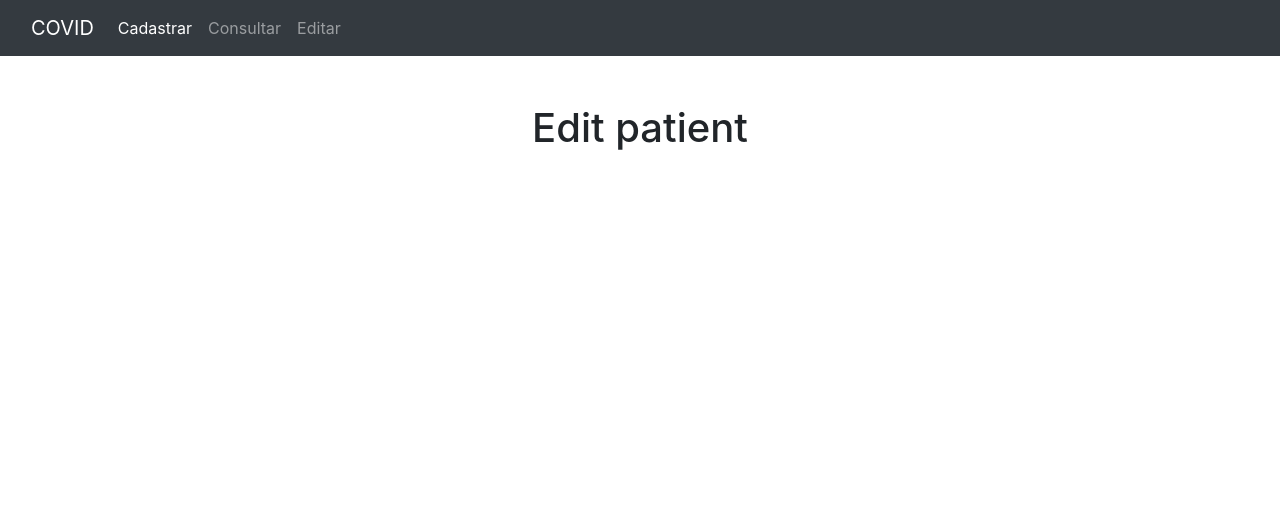
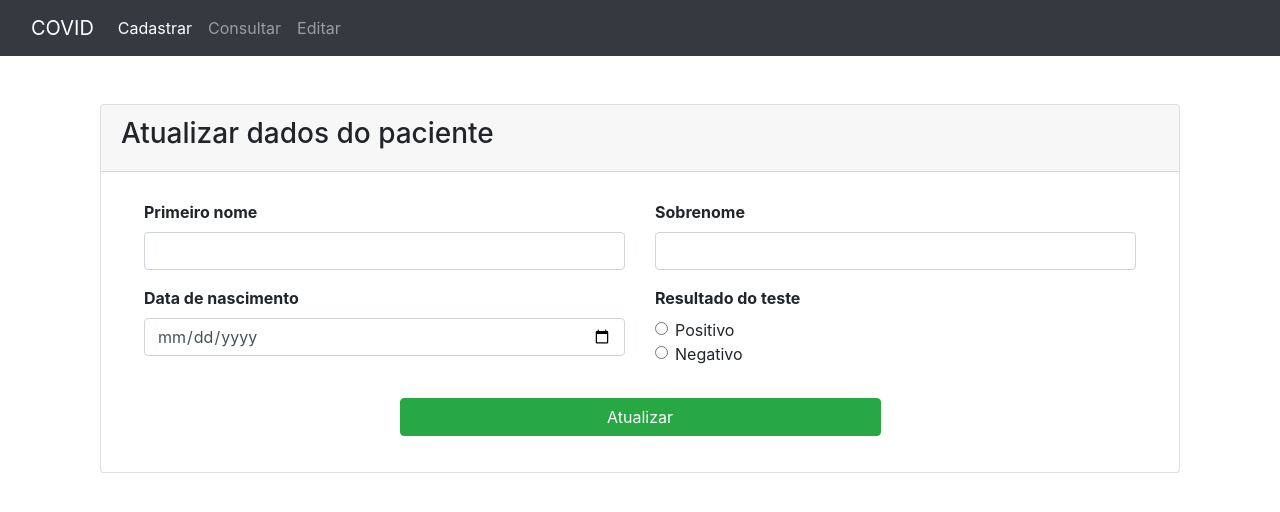
Before and after one commit to WellingtonFidelis/patients-covid-app, a Vue app in the folder frontend-vue-app/: page /edit-patient/1 in a window 1280 px wide. Shown: the top 512 px of the page. Built offline with nearby package versions, Linux system fonts and the light colour scheme; no server answers.

Commit message:
Development of delete button and edit button.

```diff
--- a/frontend-vue-app/src/components/create-patient/CreatePatient.js
+++ b/frontend-vue-app/src/components/create-patient/CreatePatient.js
@@ -1,4 +1,4 @@
-import PatientService from "../../services/PatientService";
+import PatientService from "@/services/PatientService";
 
 export default {
   components: {
--- a/frontend-vue-app/src/components/create-patient/CreatePatientComponent.vue
+++ b/frontend-vue-app/src/components/create-patient/CreatePatientComponent.vue
@@ -97,11 +97,12 @@
           </div>
           <!-- button to save -->
           <div class="row ml-2 mr-2 mt-3">
-            <div
-              class="form-group col-sm-3 col-md-6 mx-auto"
-              v-on:click="submitNewPatient"
-            >
-              <button type="submit" class="btn btn-success btn-block">
+            <div class="form-group col-sm-3 col-md-6 mx-auto">
+              <button
+                type="submit"
+                class="btn btn-success btn-block"
+                v-on:click="submitNewPatient"
+              >
                 Salvar
               </button>
             </div>
--- /dev/null
+++ b/frontend-vue-app/src/components/edit-patient/EditPatient.js
@@ -0,0 +1,25 @@
+import PatientService from "../../services/PatientService";
+
+export default {
+  data() {
+    return {
+      patient: {},
+    };
+  },
+  mounted() {
+    this.gettingPatientById();
+  },
+  methods: {
+    submitUpdateFormPatient() {},
+    async gettingPatientById() {
+      const id = this.$router.currentRoute._value.params.id;
+      const response = await PatientService.getPatientById(id);
+      this.patient = { ...response };
+    },
+    async updatedPatient() {
+      await PatientService.retrievePatient({
+        id: this.$router.currentRoute._value.params.id,
+      });
+    },
+  },
+};
--- a/frontend-vue-app/src/components/edit-patient/EditPatientComponent.vue
+++ b/frontend-vue-app/src/components/edit-patient/EditPatientComponent.vue
@@ -1,15 +1,118 @@
 <template>
-  <div class="row justify-content-center">
-    <h1>Edit patient</h1>
+  <div class="container">
+    <div class="card">
+      <div class="card-header">
+        <h3>Atualizar dados do paciente</h3>
+      </div>
+      <div class="card-body">
+        <form v-on:submit.prevent="submitUpdateFormPatient">
+          <!-- row for first name and second name -->
+          <div class="row mt-2 ml-2 mr-2">
+            <div class="col col-sm-3 col-md-6 col-lg-6">
+              <div class="form-group">
+                <label for="inputFirstName" class="font-weight-bold"
+                  >Primeiro nome</label
+                >
+                <input
+                  type="text"
+                  class="form-control"
+                  name="inputFirstName"
+                  id="inputFirstName"
+                  v-model="patient.firstName"
+                  placeholder=""
+                  required="true"
+                />
+              </div>
+            </div>
+            <div class="col col-sm-3 col-md-6 col-lg-6">
+              <div class="form-group">
+                <label for="inputLastName" class="font-weight-bold"
+                  >Sobrenome</label
+                >
+                <input
+                  type="text"
+                  class="form-control"
+                  name="inputLastName"
+                  id="inputLastName"
+                  v-model="patient.lastName"
+                  placeholder=""
+                  required="true"
+                />
+              </div>
+            </div>
+          </div>
+          <!-- row for birth date and result test -->
+          <div class="row ml-2 mr-2">
+            <div class="col col-sm-3 col-md-6 col-lg-6">
+              <div class="form-group">
+                <label for="inputBirthDate" class="font-weight-bold"
+                  >Data de nascimento</label
+                >
+                <input
+                  type="date"
+                  class="form-control"
+                  name="inputBirthDate"
+                  id="inputBirthDate"
+                  v-model="patient.birthDate"
+                  placeholder=""
+                  required="true"
+                />
+              </div>
+            </div>
+            <div class="col col-sm-3 col-md-6 col-lg-6">
+              <div class="form-group">
+                <label for="inputBirthDate" class="font-weight-bold"
+                  >Resultado do teste</label
+                >
+                <div class="form-check">
+                  <input
+                    class="form-check-input"
+                    type="radio"
+                    name="inputRadioTest"
+                    id="inputRadioTestPositivo"
+                    v-model="patient.testResult"
+                    value="positivo"
+                    required="true"
+                  />
+                  <label class="form-check-label" for="inputRadioTestPositivo"
+                    >Positivo</label
+                  >
+                </div>
+                <div class="form-check">
+                  <input
+                    class="form-check-input"
+                    type="radio"
+                    name="inputRadioTest"
+                    id="inputRadioTestNegativo"
+                    v-model="patient.testResult"
+                    value="negativo"
+                    required="true"
+                  />
+                  <label class="form-check-label" for="inputRadioTestNegativo"
+                    >Negativo</label
+                  >
+                </div>
+              </div>
+            </div>
+          </div>
+          <!-- button to save -->
+          <div class="row ml-2 mr-2 mt-3">
+            <div class="form-group col-sm-3 col-md-6 mx-auto">
+              <button
+                type="submit"
+                class="btn btn-success btn-block"
+                v-on:click="updatedPatient"
+              >
+                Atualizar
+              </button>
+            </div>
+          </div>
+        </form>
+      </div>
+    </div>
   </div>
 </template>
 
-<script>
-export default {
-  data() {
-    return {};
-  },
-};
-</script>
+<script src="./EditPatient.js"></script>
 
-<style></style>
+<style src="" scoped></style>
--- /dev/null
+++ b/frontend-vue-app/src/components/list-patient/ListPatient.js
@@ -0,0 +1,26 @@
+import PatientService from "../../services/PatientService";
+
+export default {
+  data() {
+    return {
+      patients: [],
+    };
+  },
+  mounted() {
+    this.listAllPatients();
+  },
+  methods: {
+    async listAllPatients() {
+      const response = await PatientService.getPatients();
+      this.patients = response;
+    },
+    async removePatient(id) {
+      console.log(id);
+      const isConfirmed = confirm("Tem certeza?");
+      if (isConfirmed) {
+        await PatientService.deletePatient(id);
+        this.listAllPatients();
+      }
+    },
+  },
+};
--- a/frontend-vue-app/src/components/list-patient/ListPatientComponent.vue
+++ b/frontend-vue-app/src/components/list-patient/ListPatientComponent.vue
@@ -1,15 +1,50 @@
 <template>
-  <div class="row justify-content-center">
-    <h1>List patient</h1>
+  <div class="container">
+    <div class="text-center mb-3">
+      <h3>Lista de pacientes</h3>
+    </div>
+    <div>
+      <table class="table table-striped">
+        <thead>
+          <tr>
+            <th class="text-center">Nome</th>
+            <th class="text-center">Sobrenome</th>
+            <th class="text-center">Data Nascimento</th>
+            <th class="text-center">Idade</th>
+            <th class="text-center">Resultado</th>
+            <th></th>
+            <th></th>
+          </tr>
+        </thead>
+        <tbody>
+          <tr v-for="patient in patients" :key="patient.id">
+            <td>{{ patient.firstName }}</td>
+            <td>{{ patient.lastName }}</td>
+            <td>{{ patient.birthDate }}</td>
+            <td>{{ patient.age }}</td>
+            <td>{{ patient.testResult }}</td>
+            <td>
+              <router-link
+                :to="{ name: 'update', params: { id: patient.id } }"
+                class="btn btn-primary btn-sm"
+                >Editar</router-link
+              >
+            </td>
+            <td>
+              <button
+                v-on:click="removePatient(patient.id)"
+                class="btn btn-danger btn-sm"
+              >
+                Excluir
+              </button>
+            </td>
+          </tr>
+        </tbody>
+      </table>
+    </div>
   </div>
 </template>
 
-<script>
-export default {
-  data() {
-    return {};
-  },
-};
-</script>
+<script src="./ListPatient.js"></script>
 
-<style></style>
+<style src="" scoped></style>
--- a/frontend-vue-app/src/services/PatientService.js
+++ b/frontend-vue-app/src/services/PatientService.js
@@ -30,7 +30,7 @@ export default {
   },
   async retrievePatient(id) {
     try {
-      const response = await Api().get(`/${id}`);
+      const response = await Api().patch(`/${id}`);
       const data = await response.data;
       return data;
     } catch (error) {
@@ -39,7 +39,7 @@ export default {
   },
   async deletePatient(id) {
     try {
-      const response = await Api().get(`/${id}`);
+      const response = await Api().delete(`/${id}`);
       const data = await response.data;
       return data;
     } catch (error) {
```
Also changed, not shown: 1 other file (tests, documents, lock files or other folders).
